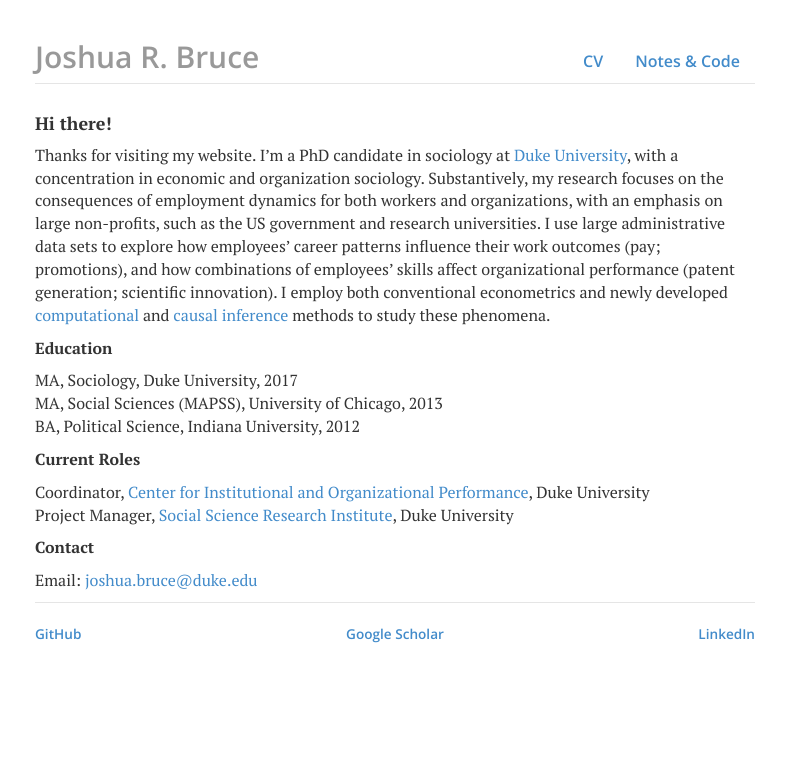
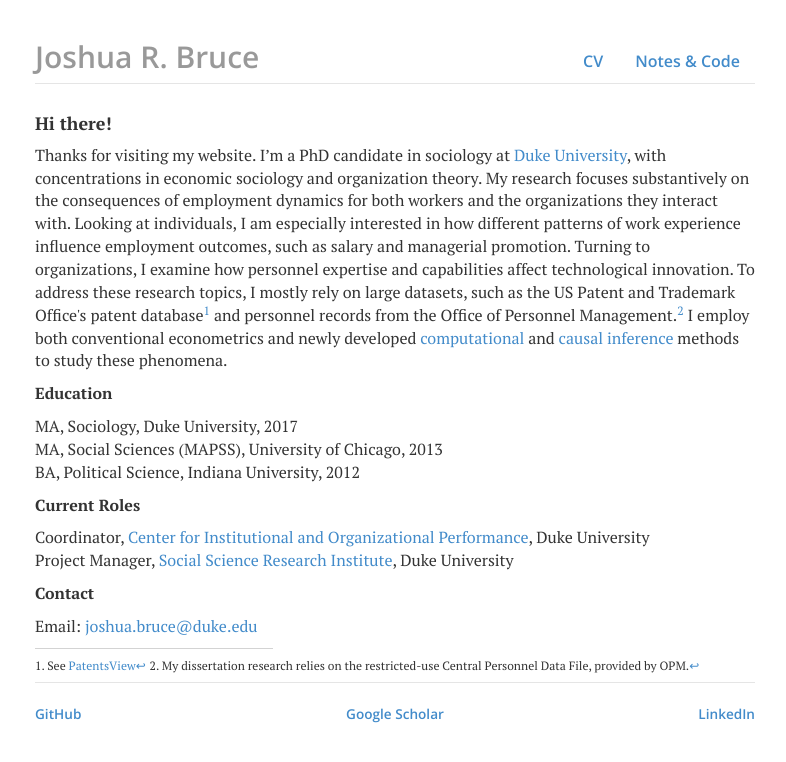
Before and after one commit to joshuarbruce/joshuarbruce.github.io, a Jekyll site: the page built from index.html, in a window 1280 px wide. Shown: the top 762 px of the page, without its empty margins (245-1031 px from the left). Built offline with Jekyll 4.4.1, drawn with Linux system fonts in a browser that asks for light colours; nearby versions of some CDN libraries.

Commit message:
update main index

```diff
--- a/index.html
+++ b/index.html
@@ -4,7 +4,9 @@
 ---
 <div class="blurb">
 	<h4>Hi there!</h4>
-	<p>Thanks for visiting my website. I’m a PhD candidate in sociology at <a href="http://sociology.duke.edu/" target="_blank">Duke University</a>, with a concentration in economic and organization sociology. Substantively, my research focuses on the consequences of employment dynamics for both workers and organizations, with an emphasis on large non-profits, such as the US government and research universities. I use large administrative data sets to explore how employees’ career patterns influence their work outcomes (pay; promotions), and how combinations of employees’ skills affect organizational performance (patent generation; scientific innovation). I employ both conventional econometrics and newly developed <a href="https://en.wikipedia.org/wiki/Computational_sociology" target="_blank">computational</a> and <a href="https://arxiv.org/pdf/1003.2619v1.pdf" target="_blank">causal inference</a> methods to study these phenomena.</p>
+	<p>Thanks for visiting my website. I’m a PhD candidate in sociology at <a href="http://sociology.duke.edu/" target="_blank">Duke University</a>, with concentrations in economic sociology and organization theory. My research focuses substantively on the consequences of employment dynamics for both workers and the organizations they interact with. Looking at individuals, I am especially interested in how different patterns of work experience influence employment outcomes, such as salary and managerial promotion. Turning to organizations, I examine how personnel expertise and capabilities affect technological innovation.
+
+    To address these research topics, I mostly rely on large datasets, such as the US Patent and Trademark Office's patent database<sup><a href="#fn1" id="ref1">1</a></sup> and personnel records from the Office of Personnel Management.<sup><a href="#fn2" id="ref1">2</a></sup> I employ both conventional econometrics and newly developed <a href="https://en.wikipedia.org/wiki/Computational_sociology" target="_blank">computational</a> and <a href="https://arxiv.org/pdf/1003.2619v1.pdf" target="_blank">causal inference</a> methods to study these phenomena.</p>
 
     <p><b>Education</b></p>
     <p>
@@ -21,4 +23,10 @@
     <p>Email: <a href="mailto:joshua.bruce@duke.edu" target = "_blank">
         <span class = "obfuscate">ude.ekud@ecurb.auhsoj</span></a>
     </p>
+    <!-- divider line -->
+    <p class="pull-left"><div style="height: 1px; background-color:lightgrey; width:33%; margin-top: 10px; margin-bottom: 10px"></div></p>
+    <!-- footnotes -->
+    <sup id="fn1">1. See <a href="http://www.patentsview.org/" target="_blank">PatentsView</a><a href="#ref1" title="Jump back to footnote 1 in the text.">↩</a></sup>
+    <sup id="fn2">2. My dissertation research relies on the restricted-use Central Personnel Data File, provided by OPM.<a href="#ref2" title="Jump back to footnote 2 in the text.">↩</a></sup>
+
 </div><!-- /.blurb -->
```
